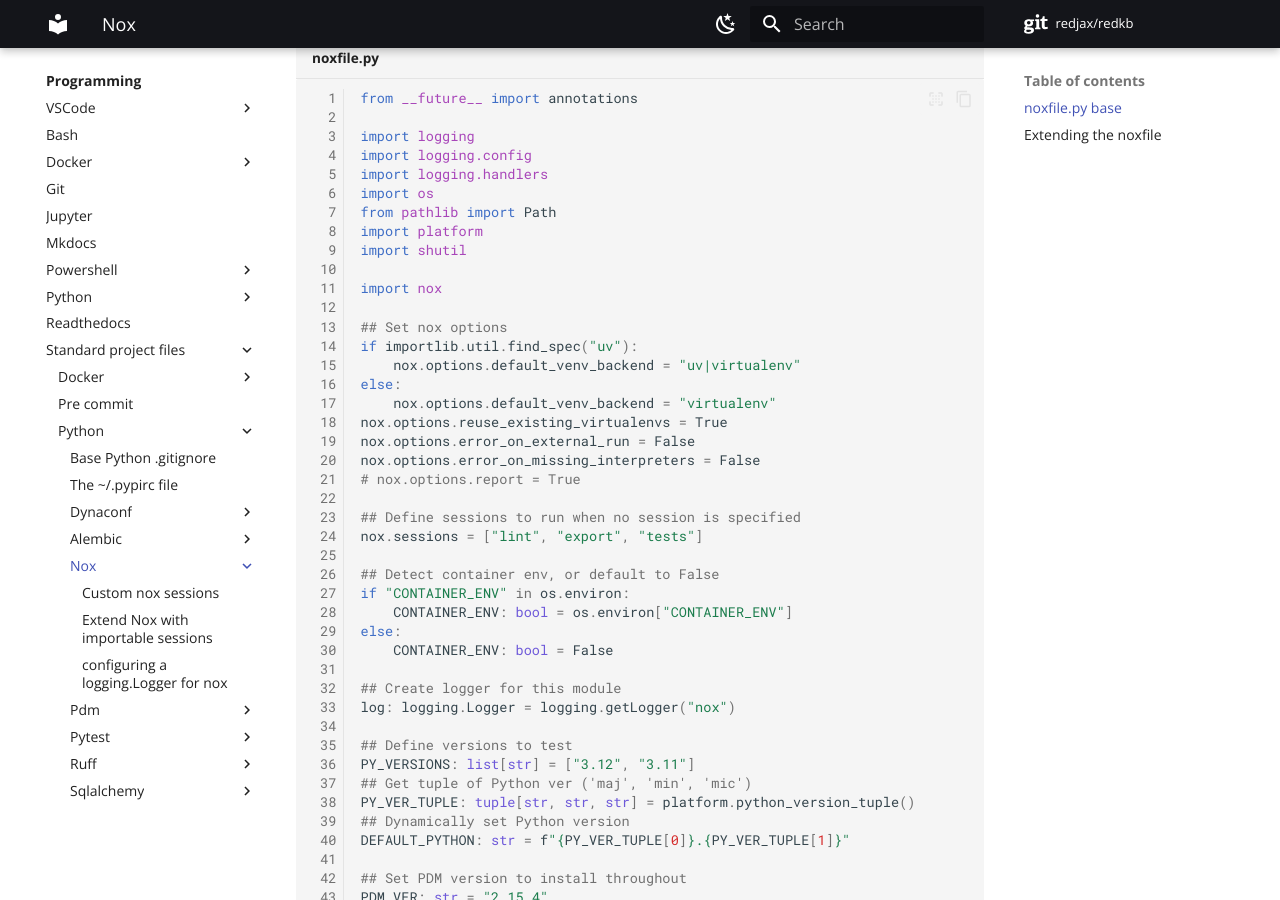
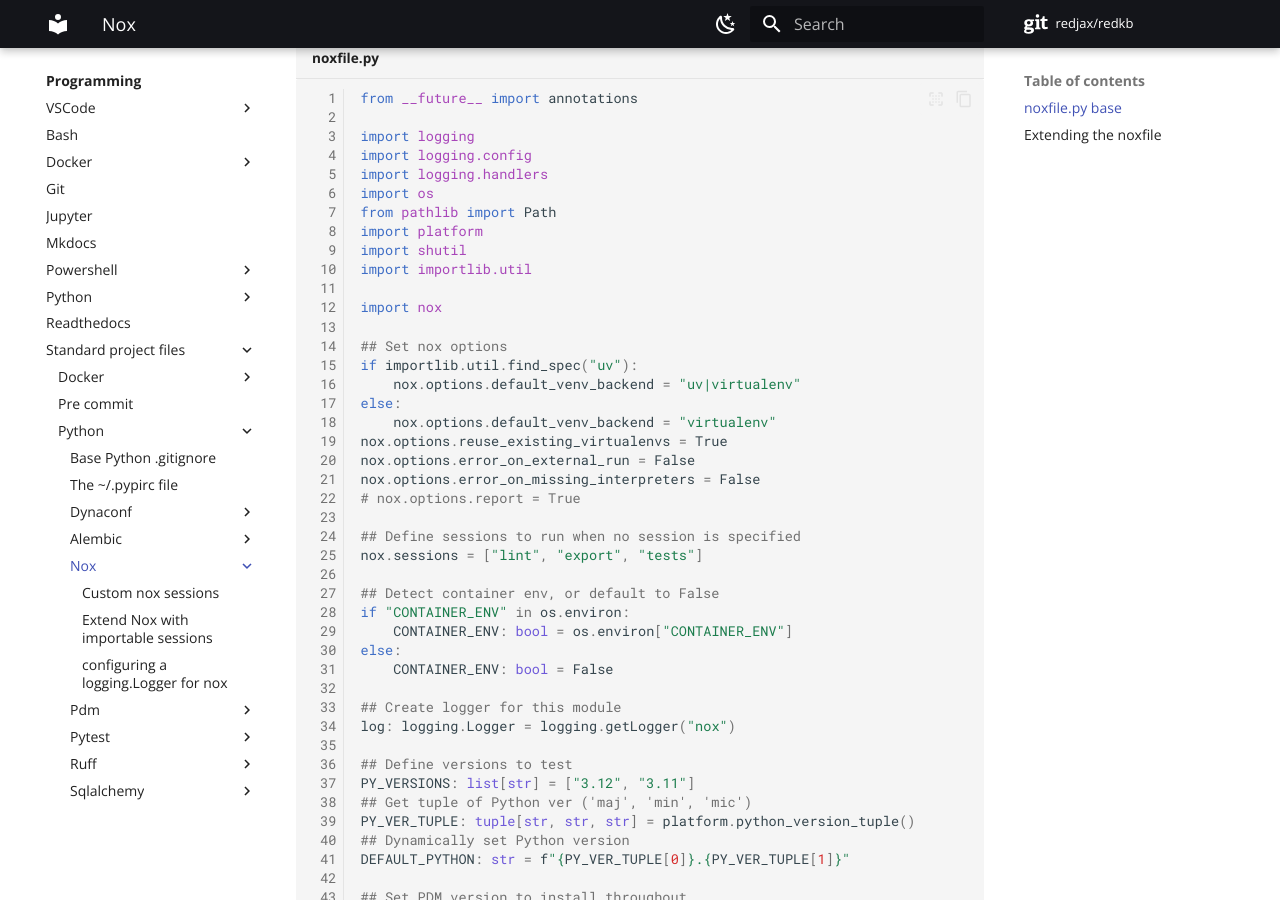
Before and after one commit to redjax/redkb, an MkDocs documentation site: the page built from docs/programming/standard-project-files/python/nox/index.md, in a window 1280 px wide and 900 px high, scrolled down 730 px. Built offline with MkDocs 1.6.1 and Material for MkDocs 9.7.7, drawn with Linux system fonts in a browser that asks for light colours; comment, search, counter and statistics services are not loaded.

Commit message:
Update index.md
Add missing import for importlib.util

```diff
--- a/docs/programming/standard-project-files/python/nox/index.md
+++ b/docs/programming/standard-project-files/python/nox/index.md
@@ -33,6 +33,7 @@ import os
 from pathlib import Path
 import platform
 import shutil
+import importlib.util
 
 import nox
 
```
